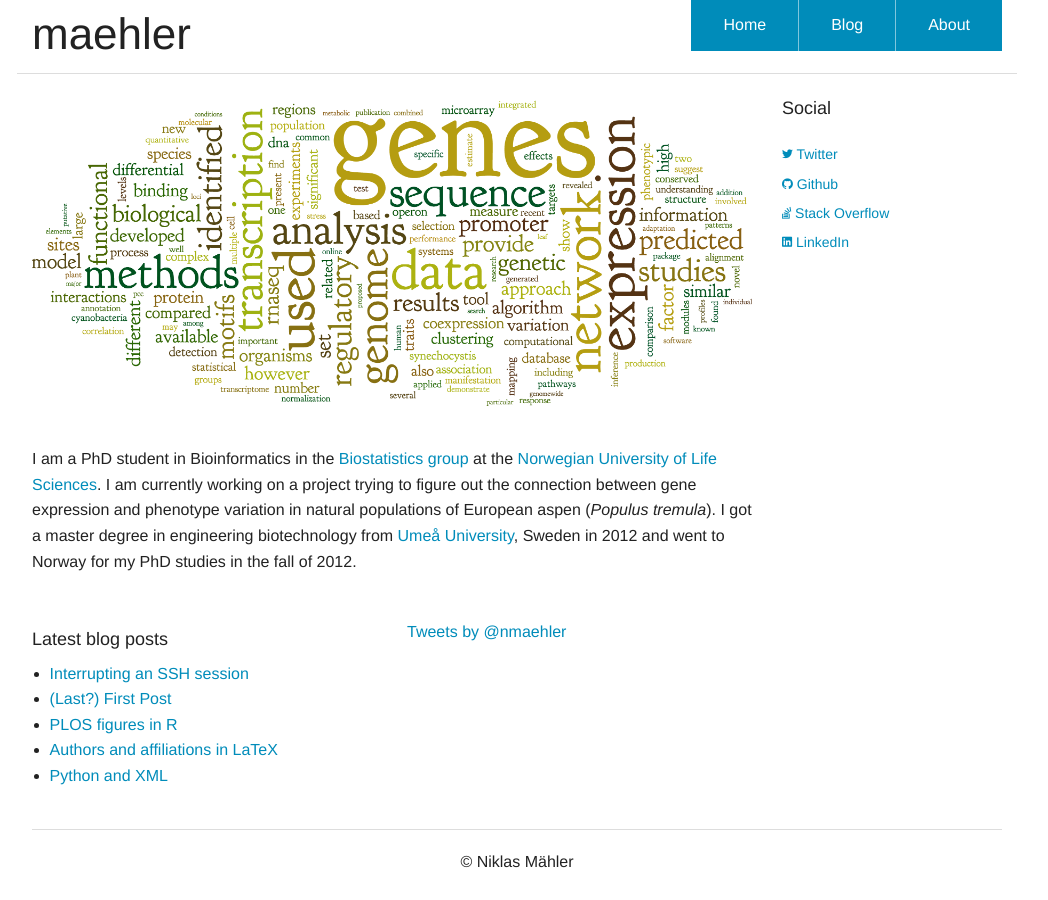
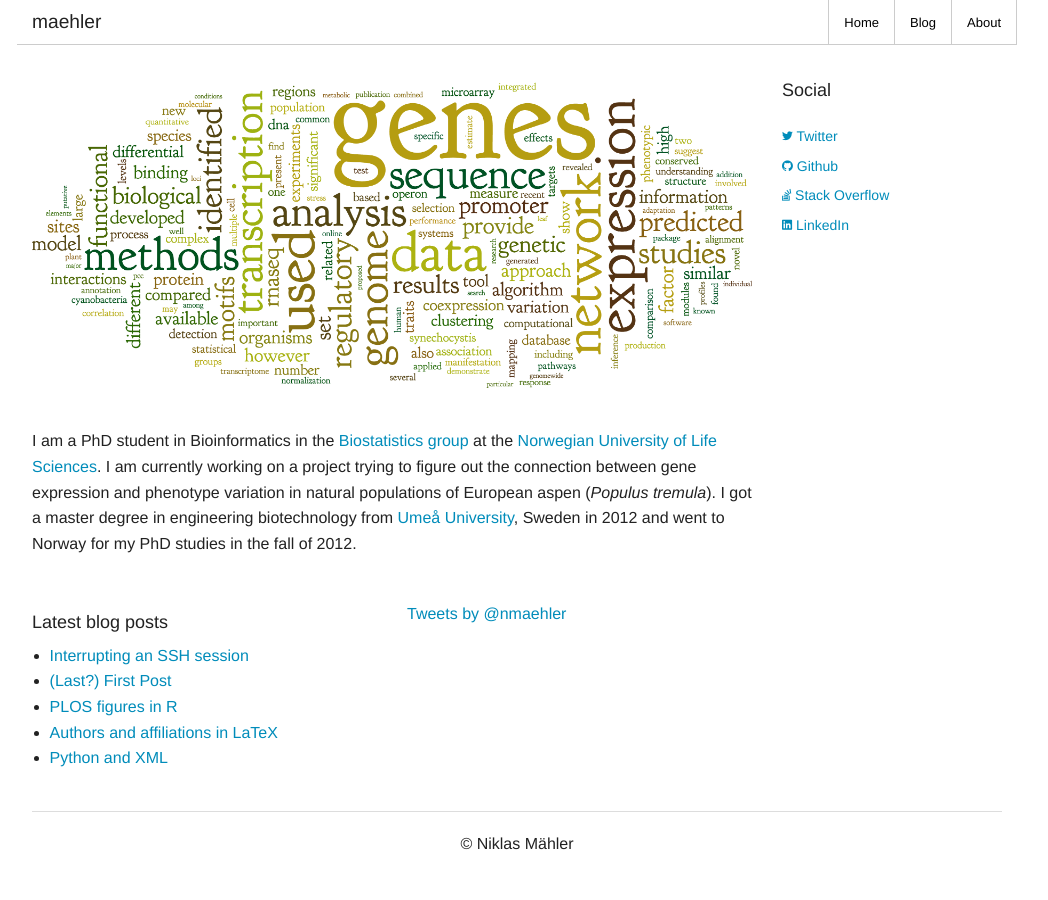
Before and after one commit to maehler/maehler.github.io, a Jekyll site: the page built from index.html, in a window 1280 px wide. Shown: the whole page, without its empty margins (123-1171 px from the left). Built offline with Jekyll 4.4.1, drawn with Linux system fonts in a browser that asks for light colours; comment, search, counter and statistics services are not loaded.

Commit message:
Changed header and navigation
The header now uses Foundation's top-bar class. This means that
the navigation menu scales better for smaller screens, and the
overall look is leaner.

```diff
--- a/_includes/footer.html
+++ b/_includes/footer.html
@@ -14,5 +14,11 @@
 		  ga('send', 'pageview');
 
 		</script>
+		<script src="/js/vendor/jquery.js"></script>
+		<script src="/js/foundation/foundation.js"></script>
+		<script src="/js/foundation/foundation.topbar.js"></script>
+		<script>
+			$(document).foundation();
+		</script>
 	</body>
 </html>
--- a/_includes/header.html
+++ b/_includes/header.html
@@ -11,16 +11,25 @@
 	<link rel="stylesheet" href="/css/style.css">
 </head>
 <body>
-	<header class="row">
-		<div class="large-12 columns">
-			<div class="nav-bar right">
-				<ul class="button-group">
-					<li><a href="/" class="button">Home</a></li>
-					<li><a href="/blog/" class="button">Blog</a></li>
-					<li><a href="/about/" class="button">About</a></li>
+	<div class="row">
+		<nav class="top-bar" data-topbar role="navigation">
+			<ul class="title-area">
+				<li class="name">
+					<h1><a href="/">{{ site.title }}</a></h1>
+				</li>
+				<li class="toggle-topbar menu-icon"><a href="#">Menu</a></li>
+			</ul>
+
+			<section class="top-bar-section">
+				<ul class="right">
+					<li class="divider"></li>
+					<li><a href="/">Home</a></li>
+					<li class="divider"></li>
+					<li><a href="/blog/">Blog</a></li>
+					<li class="divider"></li>
+					<li><a href="/about/">About</a></li>
+					<li class="divider"></li>
 				</ul>
-			</div>
-			<a href="/"><h1>{{ site.title }}</h1></a>
-		</div>
-		<hr>
-	</header>
+			</section>
+		</nav>
+	</div>
--- a/css/style.css
+++ b/css/style.css
@@ -1,10 +1,61 @@
-.row .row {
-	margin-bottom: 30px;
+/* top-bar modifications */
+.top-bar {
+	background-color: #FFF;
+	border-bottom: solid 1px #CCC;
 }
+.top-bar .name h1 {
+	line-height: 44px; font-size: 1.2rem }
+		.top-bar .name h1 a {
+			color: inherit; }
+.top-bar .toggle-topbar {
+    position: absolute;
+    right: 0;
+    top: 0; }
+    .top-bar .toggle-topbar a {
+      color: white;
+      text-transform: uppercase;
+      font-size: 0.8125rem;
+      font-weight: bold;
+      position: relative;
+      display: block;
+      padding: 0 15px;
+      height: 45px;
+      line-height: 45px; }
+    .top-bar .toggle-topbar.menu-icon {
+      right: 15px;
+      top: 50%;
+      margin-top: -16px;
+      padding-left: 40px; }
+      .top-bar .toggle-topbar.menu-icon a {
+        height: 34px;
+        line-height: 33px;
+        padding: 0;
+        padding-right: 25px;
+        color: black;
+        position: relative; }
+        .top-bar .toggle-topbar.menu-icon a::after {
+          content: "";
+          position: absolute;
+          right: 0;
+          display: block;
+          width: 16px;
+          top: 0;
+          height: 0;
+          -webkit-box-shadow: 1px 10px 1px 1px black, 1px 16px 1px 1px black, 1px 22px 1px 1px black;
+          box-shadow: 0 10px 0 1px black, 0 16px 0 1px black, 0 22px 0 1px black; }
+.top-bar-section ul { background-color: #FFF; }
+.top-bar-section ul li > a { color: #000; }
+.top-bar-section li:not(.has-form) a:not(.button) {
+	background-color: #FFF;
+	border-bottom: solid 1px #CCC;
+	height: 45px;
+}
+.top-bar-section > ul > .divider { border-right: solid 1px #CCC; }
+.top-bar.expanded .title-area { background-color: white; }
+.top-bar.expanded .top-bar-section li:not(.has-form) a:not(.button) { border-bottom: none; }
 
-.row .row:last-child {
-	margin-bottom: 0;
-}
+.row .row, .top-bar { margin-bottom: 30px; }
+.row .row:last-child { margin-bottom: 0; }
 
 .highlight {
 	margin-bottom: 20px;
```
